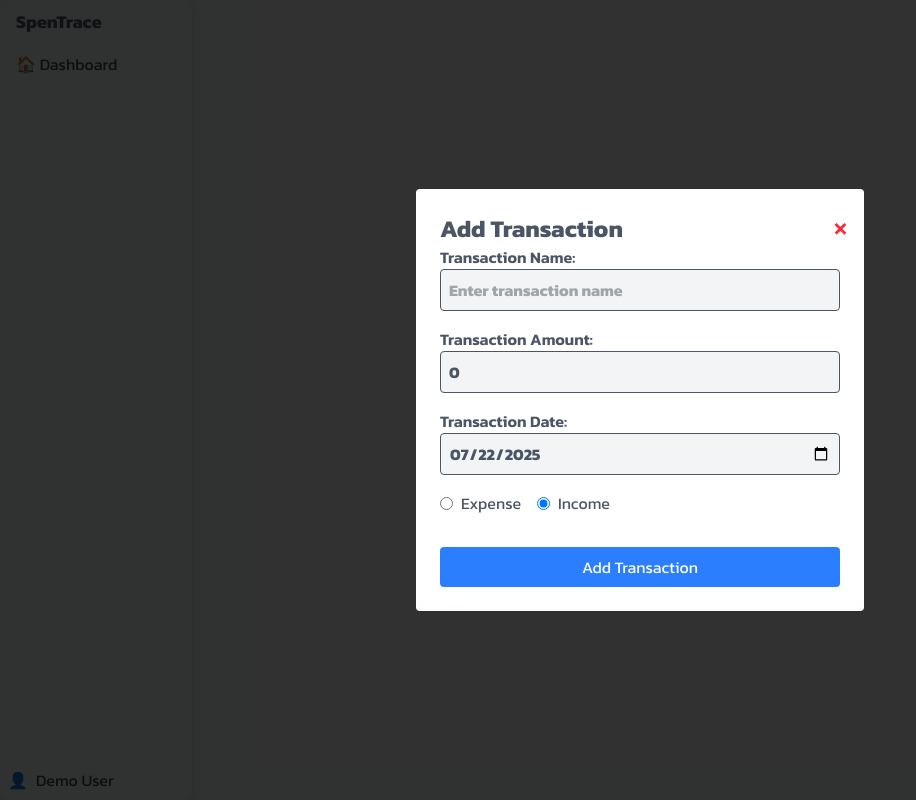
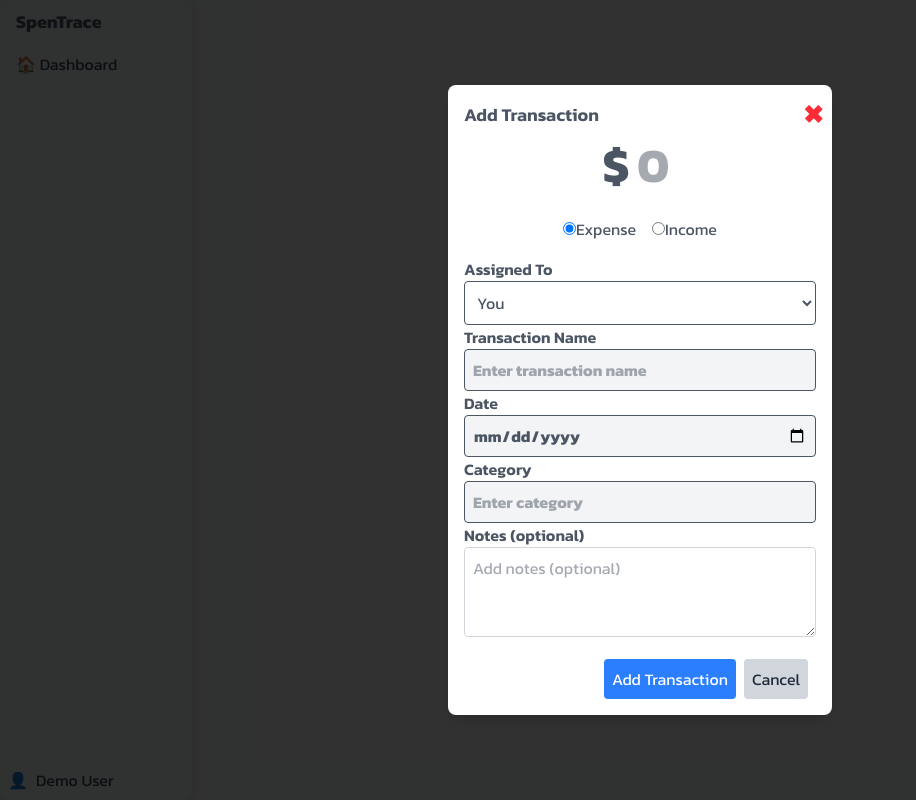
Before and after one commit to Bernard-Calma/spentrace, a Next.js app: page /demo/add-transaction in a window 1280 px wide. Shown: the whole page, without its empty margins (0-916 px from the left). Built offline with nearby package versions, Linux system fonts and the light colour scheme.

Commit message:
feat(Transaction): AssignedTo
Create a property assignedTo

```diff
--- a/app/demo/add-transaction/page.tsx
+++ b/app/demo/add-transaction/page.tsx
@@ -1,163 +1,234 @@
 "use client";
 
 import { LabelInput } from "@/common";
-import { format, parseISO } from "date-fns";
+import { addTransaction } from "@/store/features/demoSlice";
+import { useRouter } from "next/navigation";
 import { useState } from "react";
+import { useDispatch, useSelector } from "react-redux";
 
-interface Transaction {
-  id: string;
-  name: string;
-  amount: number;
-  date: Date;
-  type: "income" | "expense";
-}
+const AddTransaction = ({ hideComponent }: { hideComponent: () => void }) => {
+  const dispatch = useDispatch();
+  const router = useRouter();
 
-const AddTransactionPage = () => {
-  const [newTransaction, setNewTransaction] = useState<Transaction>({
-    id: "",
+  const { id, isDemo }: { id: string; isDemo: boolean } = useSelector(
+    (state: any) => state.user
+  );
+  const { collaborators } = useSelector((state: any) => state.demo);
+  const [newTransaction, setNewTransaction] = useState({
+    id: crypto.randomUUID(),
     name: "",
     amount: 0,
-    date: new Date(),
-    type: "income",
-  });
+    date: "",
+    type: "expense",
+    category: "",
+    notes: "",
+    addedBy: id, // Automatically set to the current user's ID
+    status: "pending", // Default status can be set to 'pending'
+    assignedTo: id, // Default assigned to current user
+  } as Transaction);
 
-  const handleChange = async (e: React.ChangeEvent<HTMLInputElement>) => {
+  //   console.log("isDemo:", isDemo);
+  const handleChange = (e: React.ChangeEvent<HTMLInputElement>) => {
     const { name, value } = e.target;
-    // Format amount
-    if (name === "amount") {
-      // remove leading zero
-      let formattedValue: string = await value.replace(/^0+/, "");
-      // change to number
-      let numericValue = parseFloat(formattedValue);
+    // Handle radio button change for type
+    if (name === "type") {
+      setNewTransaction((prev) => ({
+        ...prev,
+        type: value as "income" | "expense",
+      }));
+      return;
+    }
+    // Amount should be lower than 100,000
+    if (name === "amount" && parseFloat(value) > 100000) {
+      const formattedValue = parseFloat(value).toFixed(2);
       setNewTransaction({
         ...newTransaction,
-        amount: Math.min(numericValue, 999999.99), // Limit to 6 digits
+        amount: Math.min(parseFloat(formattedValue), 100000),
       });
       return;
     }
-    // Format Date
-    if (name === "date") {
-      const dateValue = new Date(value);
-      setNewTransaction((prev) => ({
-        ...prev,
-        date: parseISO(value),
-      }));
+
+    // Restrict number input to 6 decimal places
+    if (name === "amount" && value.includes(".")) {
+      const decimalPlaces = value.split(".")[1].length;
+      if (decimalPlaces > 4) {
+        e.preventDefault();
         return;
       }
+    }
+
     setNewTransaction((prev) => ({
       ...prev,
       [name]: value,
     }));
   };
 
-  const handleSubmit = (e: React.FormEvent) => {
+  const handleNotesChange = (e: React.ChangeEvent<HTMLTextAreaElement>) => {
+    setNewTransaction((prev) => ({
+      ...prev,
+      notes: e.target.value,
+    }));
+  };
+
+  const handleAddTransaction = (e: React.FormEvent<HTMLFormElement>) => {
     e.preventDefault();
-    const form = e.target as HTMLFormElement;
-    // Validate form
-    if (!form.checkValidity()) {
-      form.reportValidity(); // This triggers native browser validation messages
-      return;
+    // Logic to add transaction
+    // Convert amount to number if it's a string
+    if (typeof newTransaction.amount === "string") {
+      newTransaction.amount = parseFloat(newTransaction.amount);
     }
-    // Add transaction logic here
-    const transactionId = crypto.randomUUID(); // Generate a unique ID for the transaction
-    const budget = JSON.parse(localStorage.getItem("budget") || "{}");
-    const updatedTransactions = [
-      ...(budget.transactions || []),
-      { ...newTransaction, id: transactionId },
-    ];
-    localStorage.setItem(
-      "budget",
-      JSON.stringify({ ...budget, transactions: updatedTransactions })
-    );
-    // Redirect or show success message
-    window.location.href = "/demo";
+    // console.log("Adding transaction:", newTransaction);
+
+    dispatch(addTransaction(newTransaction));
+    hideComponent(); // Hide the modal after adding transaction
   };
+
   return (
-    <div className="overlay w-full flex flex-col items-center justify-center p-12 bg-gray-900">
-      <div className="relative add-transaction-page w-full max-w-md bg-white p-6 rounded shadow">
-        <h1 className="text-2xl font-bold">Add Transaction</h1>
+    <div className="overlay flex items-center justify-center">
+      <form
+        onSubmit={handleAddTransaction}
+        className="add-transaction-form w-96 relative bg-white p-4 rounded-lg shadow-lg"
+      >
         <button
-          className="absolute top-4 right-4 text-red-500 hover:text-red-700 text-4xl"
-          onClick={() => window.history.back()}
+          onClick={() => router.back()}
+          className="close-button absolute top-0 right-2 text-red-500 hover:text-red-800 transition-colors text-5xl cursor-pointer font-bold"
         >
           &times;
         </button>
-        <form onSubmit={handleSubmit} className="flex flex-col gap-4">
-          <LabelInput
-            type="text"
-            htmlFor="name"
-            text="Transaction Name:"
-            name="name"
-            placeholder="Enter transaction name"
-            value={newTransaction.name}
+        <h2 className="text-lg font-semibold">Add Transaction</h2>
+        <div className="input-amount flex items-center justify-center">
+          {" "}
+          <span className="text-5xl font-bold ">$</span>
+          <input
+            className="field-sizing-content px-2 rounded text-5xl font-bold focus:outline-none appearance-none [&::-webkit-outer-spin-button]:appearance-none [&::-webkit-inner-spin-button]:appearance-none"
+            type="number"
+            placeholder="0"
+            name="amount"
+            pattern="[0-9]*"
+            // no negative
+            min="0"
+            value={newTransaction.amount === 0 ? "" : newTransaction.amount}
+            onKeyDown={(e) => {
+              // prevent plus or minus signs
+              if (e.key === "+" || e.key === "-") {
+                e.preventDefault();
+              }
+            }}
+            autoComplete="off"
             onChange={handleChange}
             required
           />
-          <LabelInput
-            type="number"
-            htmlFor="amount"
-            text="Transaction Amount:"
-            name="amount"
-            value={newTransaction.amount}
-            onChange={handleChange}
-            placeholder="0"
-            required
-          />
-          <LabelInput
-            type="date"
-            htmlFor="date"
-            text="Transaction Date:"
-            name="date"
-            value={format(newTransaction.date, "yyyy-MM-dd")} // Format date for input
-            onChange={(e) =>
-              handleChange(e as React.ChangeEvent<HTMLInputElement>)
-            }
-            placeholder="Select date"
-            required
-          />
-          {/* Radio to set if tranasction is expense or income */}
-          <div className="radio-group transaction-type flex gap-4">
-            <label className="flex items-center gap-2">
+        </div>
+
+        <div className="input-radio flex justify-center  gap-4 m-4">
+          <label>
             <input
               type="radio"
               name="type"
               value="expense"
               checked={newTransaction.type === "expense"}
-                onChange={() =>
-                  setNewTransaction((prev) => ({
-                    ...prev,
-                    type: "expense",
-                  }))
-                }
+              onChange={handleChange}
             />
             Expense
           </label>
-            <label className="flex items-center gap-2">
+          <label>
             <input
               type="radio"
               name="type"
               value="income"
               checked={newTransaction.type === "income"}
-                onChange={() =>
-                  setNewTransaction((prev) => ({
-                    ...prev,
-                    type: "income",
-                  }))
-                }
+              onChange={handleChange}
             />
             Income
           </label>
         </div>
+
+        <div className="input-select flex flex-col">
+          <label className="font-semibold">Assigned To</label>
+          <select
+            name="assignedTo"
+            className={`p-2 border rounded ${
+              isDemo
+                ? "disabled:bg-gray-600 disabled:cursor-not-allowed disabled:text-gray-400 disabled:italic font-semibold"
+                : ""
+            }`}
+            disabled={isDemo} // Disable if not in demo mode
+          >
+            <option value={id}>You</option>
+            {collaborators.map((user: string) => (
+              <option key={user} value={user}>
+                {user}
+              </option>
+            ))}
+          </select>
+        </div>
+
+        <LabelInput
+          type="text"
+          htmlFor="transactionName"
+          text="Transaction Name"
+          name="name"
+          placeholder="Enter transaction name"
+          value={newTransaction.name}
+          onChange={handleChange}
+          required={true}
+        />
+
+        <LabelInput
+          type="date"
+          htmlFor="transactionDate"
+          text="Date"
+          name="date"
+          placeholder="Select date"
+          value={newTransaction.date}
+          onChange={handleChange}
+          required={true}
+        />
+
+        <LabelInput
+          disabled={isDemo} // Disable if not in demo mode
+          type="text"
+          htmlFor="transactionCategory"
+          text="Category"
+          name="category"
+          placeholder="Enter category"
+          value={newTransaction.category}
+          onChange={handleChange}
+        />
+
+        <label className="font-semibold">Notes (optional)</label>
+        <textarea
+          className={`border border-gray-300 rounded p-2 w-full ${
+            isDemo
+              ? "disabled:bg-gray-600 disabled:cursor-not-allowed disabled:text-gray-400 disabled:italic"
+              : ""
+          }`}
+          name="notes"
+          placeholder="Add notes (optional)"
+          value={newTransaction.notes}
+          onChange={handleNotesChange}
+          rows={3}
+          disabled={isDemo} // Disable if not in demo mode
+          //   title="If disabled, login or subscribe to enable feature."
+        ></textarea>
+
+        <div className="flex justify-end mt-4 gap-2">
           <button
             type="submit"
-            className="btn-primary mt-4 bg-blue-500 text-white p-2 rounded hover:bg-blue-600 transition-colors"
+            className="btn btn-primary bg-blue-500 text-white rounded p-2 hover:bg-blue-600 transition-colors"
           >
             Add Transaction
           </button>
+          <button
+            onClick={hideComponent}
+            className="btn btn-secondary mr-2 bg-gray-300 text-gray-800 rounded p-2 hover:bg-gray-400 transition-colors"
+          >
+            Cancel
+          </button>
+        </div>
       </form>
-      </div>
     </div>
   );
 };
 
-export default AddTransactionPage;
+export default AddTransaction;
--- a/app/demo/transactions/components/TransactionHeader.tsx
+++ b/app/demo/transactions/components/TransactionHeader.tsx
@@ -1,8 +1,11 @@
+import { useRouter } from "next/navigation";
+
 const TransactionHeader = ({
   showAddTransaction,
 }: {
   showAddTransaction: () => void;
 }) => {
+  const router = useRouter();
   return (
     <div className="transaction-header flex items-center justify-between p-4 bg-gray-100">
       <h2 className="text-md font-semibold">Transactions</h2>
@@ -11,7 +14,7 @@ const TransactionHeader = ({
         <p className="menu-filter cursor-pointer">🔽</p>
         <button
           className="btn btn-primary p-1 bg-blue-500 hover:bg-blue-600 text-white text-sm rounded shadow transition-colors cursor-pointer"
-          onClick={showAddTransaction}
+          onClick={() => router.push("add-transaction")}
         >
           + Add Transaction
         </button>
--- a/type.d.ts
+++ b/type.d.ts
@@ -5,9 +5,11 @@ interface Transaction {
   date: string;
   category?: string;
   type: "income" | "expense";
+  assignedTo: string; // Optional field to assign the transaction to a specific user
   notes?: string;
   addedBy?: string; // Optional field to track who added the transaction
   status?: "pending" | "completed" | "cancelled"; // Optional field to track transaction status
+  paidTo?: string; // Optional field to specify who the transaction was paid to
 }
 
 interface Budget {
```
Lines whose indentation alone changed are shown as unchanged.
